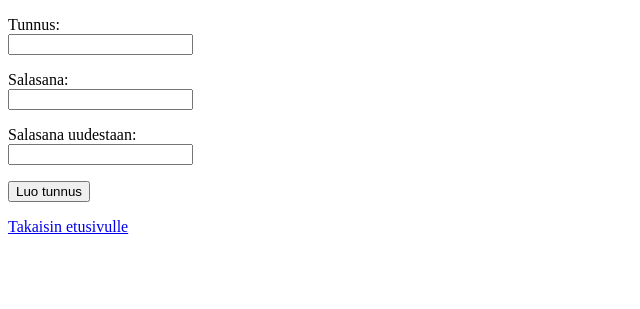
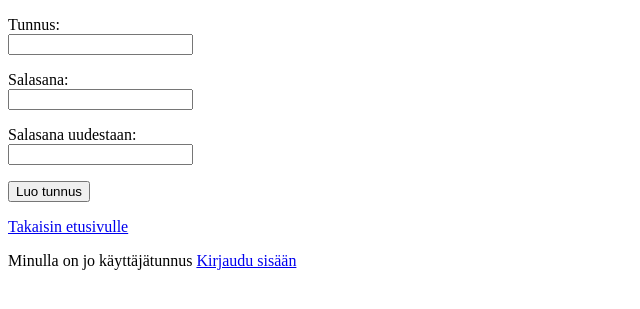
Before and after one commit to ValioEilax/kura, a Flask app: page /register in a window 1280 px wide. Shown: the top 309 px of the page, without its empty margins (0-640 px from the left). Run offline with Flask 3, Linux system fonts and the light colour scheme.

Commit message:
Add links to register in login and login in register

```diff
--- a/templates/login.html
+++ b/templates/login.html
@@ -37,6 +37,9 @@
   <p>
     <a href="/">Takaisin etusivulle</a>
   </p>
+  <p>
+    Eikö sinulla ole käyttäjätunnusta? <a href="/register">Rekisteröidy nyt</a>
+  </p>
 </body>
 
 </html>
--- a/templates/register.html
+++ b/templates/register.html
@@ -27,5 +27,8 @@
     <p>
       <a href="/">Takaisin etusivulle</a>
     </p>
+    <p>
+    Minulla on jo käyttäjätunnus <a href="/login">Kirjaudu sisään</a>
+  </p>
   </body>
 </html>
```
